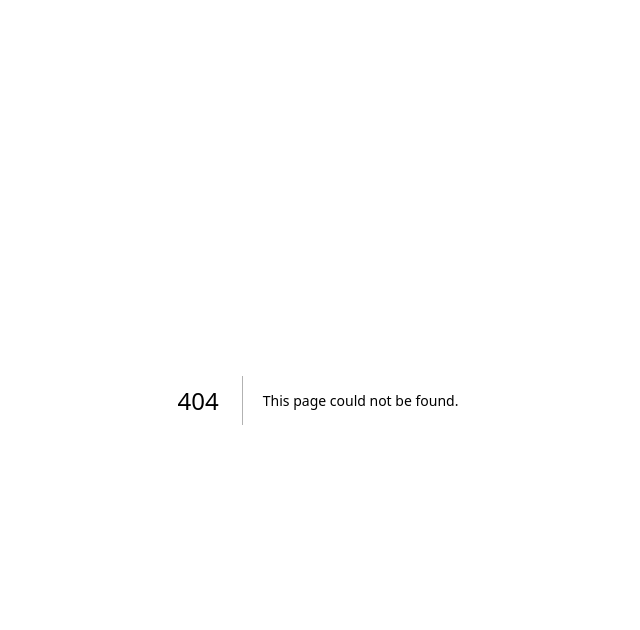
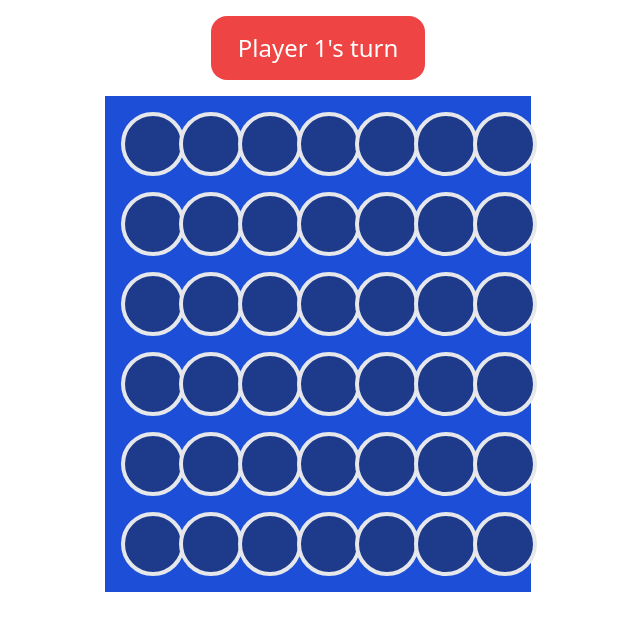
Before and after one commit to Wiibleyde/Puissance4, a Next.js app: page /game/ia in a window 1280 px wide. Before the commit this address had no page. Shown: the top 630 px of the page, without its empty margins (322-962 px from the left). Built offline with nearby package versions, Linux system fonts and the light colour scheme.

Commit message:
Refactoriser le code pour utiliser le hook useIAGame dans la page de jeu et la grille de jeu
Signed-off-by: wiibleyde <nathan@bonnell.fr>

```diff
--- a/src/app/game/page.tsx
+++ b/src/app/game/ia/page.tsx
@@ -1,12 +1,14 @@
 "use client";
 import { GameGrid } from "@/components/Game/GameGrid";
-import { useGame } from "@/hooks/useGame";
+import { Turn } from "@/components/Turn/Turn";
+import { useIAGame } from "@/hooks/useIAGame";
 
 export default function GamePage() {
-    const { gameState, playMove } = useGame();
+    const { gameState, playMove } = useIAGame();
 
     return (
         <div>
+            <Turn turn={gameState.turn} />
             <GameGrid gameGridValues={gameState} playMove={playMove} />
         </div>
     );
--- /dev/null
+++ b/src/app/game/online/page.tsx
@@ -0,0 +1,7 @@
+export default function GamePage() {
+    return (
+        <div>
+            NON
+        </div>
+    );
+}
--- a/src/app/layout.tsx
+++ b/src/app/layout.tsx
@@ -5,6 +5,7 @@ export const metadata: Metadata = {
   title: "Puissance 4",
   description: "Jeu de puissance 4",
 };
+
 
 export default function RootLayout({
   children,
--- a/src/components/Game/Cell.tsx
+++ b/src/components/Game/Cell.tsx
@@ -4,9 +4,13 @@ export enum CellState {
     Empty
 }
 
-export function Cell({ state }: { state: CellState }) {
+export enum CellWinState {
+    WinnerCell,
+    NotWinnerCell
+}
+
+export function Cell({ state, winnerState }: { state: CellState, winnerState: CellWinState }) {
     return (
-        <div className={"w-16 h-16 rounded-full" + (state === CellState.Empty ? " bg-gray-200" : state === CellState.Player1 ? " bg-red-500" : " bg-yellow-500")}>
-        </div>
+        <div className={"w-16 h-16 rounded-full" + (state === CellState.Empty ? " bg-blue-900" : state === CellState.Player1 ? " bg-red-500" : " bg-yellow-500") + " border-4 " + (winnerState === CellWinState.WinnerCell ? "border-green-500" : "border-gray-200")}></div>
     )
 }
--- a/src/components/Game/GameGrid.tsx
+++ b/src/components/Game/GameGrid.tsx
@@ -1,4 +1,4 @@
-import { GameGridValueInterface } from "@/hooks/useGame";
+import { GameGridValueInterface } from "@/hooks/useIAGame";
 import { Column } from "./Column"
 
 export function GameGrid({ gameGridValues, playMove }: { gameGridValues: GameGridValueInterface, playMove: (columnIndex: number) => void }) {
--- /dev/null
+++ b/src/components/Turn/Turn.tsx
@@ -0,0 +1,12 @@
+export enum TurnState {
+    Player1,
+    Player2
+}
+
+export function Turn({ turn }: { turn: TurnState }) {
+    return (
+        <div className={"text-2xl text-center p-4" + (turn === TurnState.Player1 ? " bg-red-500" : " bg-yellow-500") + " text-white rounded-2xl m-4 w-1/6 mx-auto"}>
+            {turn === TurnState.Player1 ? "Player 1" : "Player 2"}'s turn
+        </div>
+    )
+}
```
